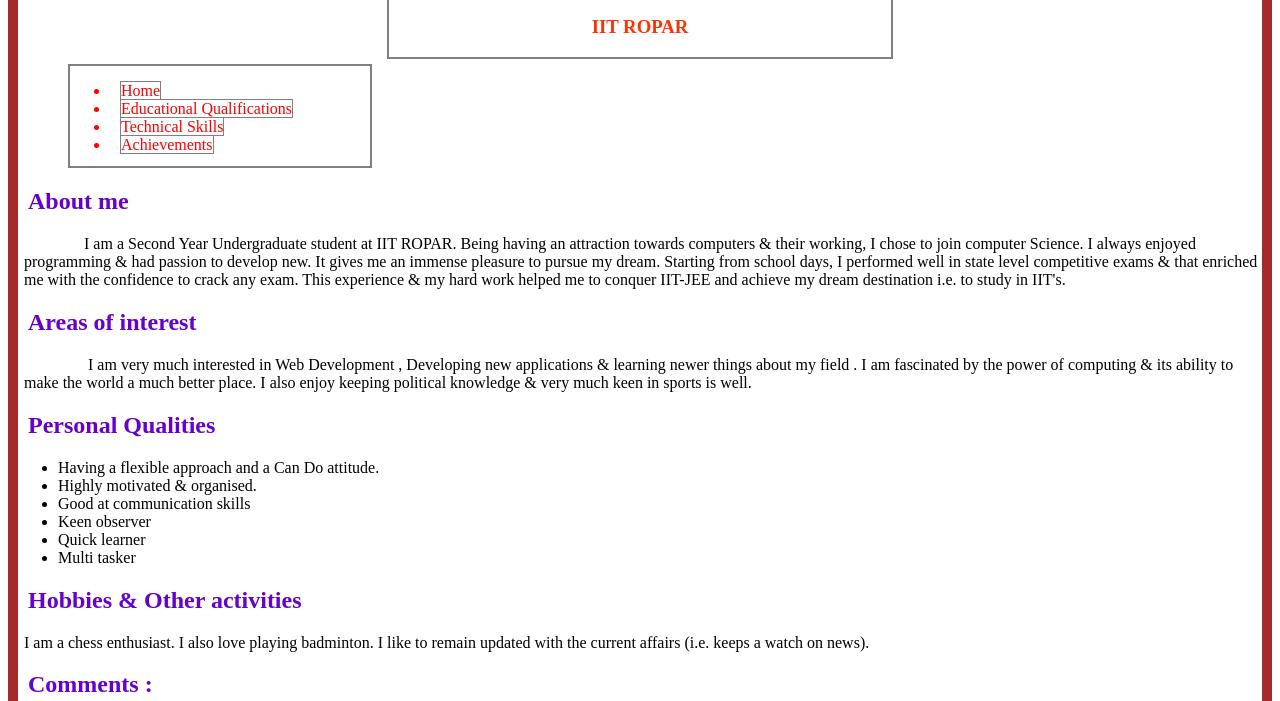
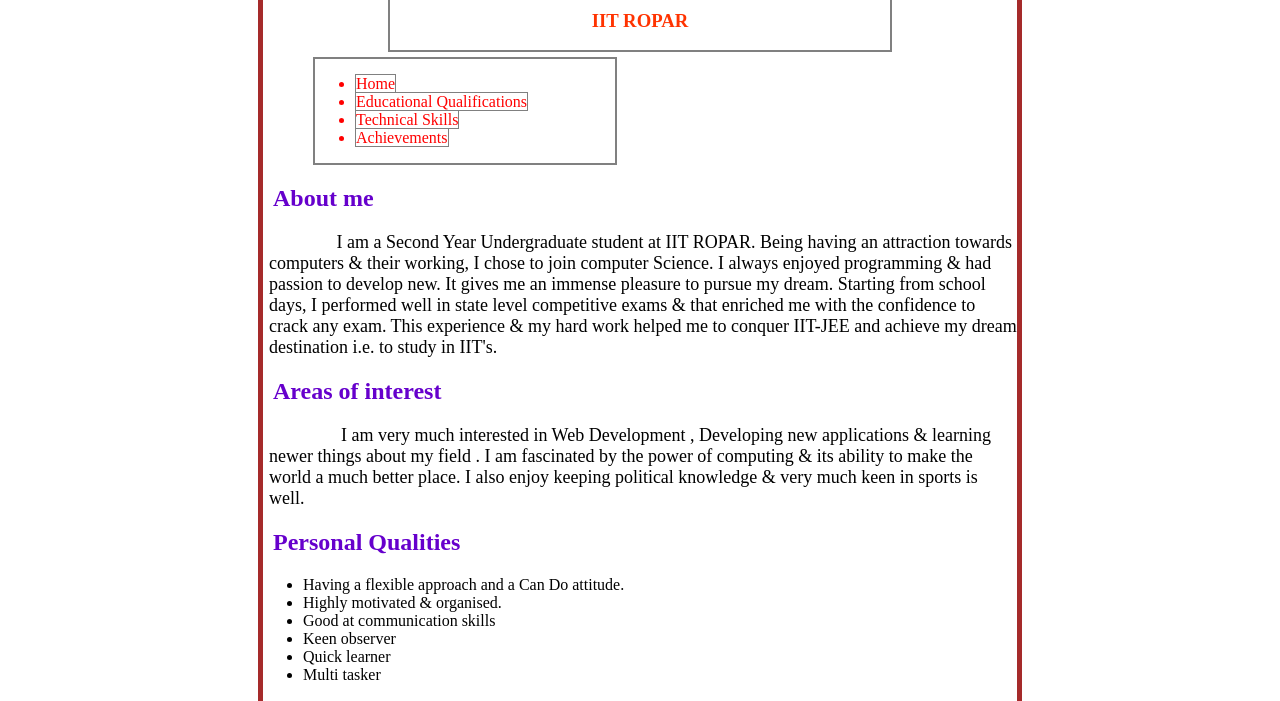
Before and after one commit to PrasadKshirsagar/PrasadKshirsagar.github.io, a plain HTML site: page prof.html in a window 1280 px wide. Shown: the part 136-837 px from the top of the page. Drawn offline with Linux system fonts and the light colour scheme.

Commit message:
Create pk.css

```diff
--- a/pk.css
+++ b/pk.css
@@ -2,8 +2,11 @@
   .contain{
   	border-color:brown;
   	border-style :solid;
-  	border-width: 10px;
-
+  	border-width: 5px;
+        position:relative;
+	resize:vertical;
+	margin-right:250px;
+	margin-left:250px;
     }
 
   body h2{
@@ -32,7 +35,7 @@
 
     position :relative;
     width: 500px;
-    padding: 1px;
+
     border: 2px solid gray;
     margin:auto;
     margin-top: 10px;
@@ -53,7 +56,7 @@
 
    color: red;
     width: 300px;
-    height:100px;
+
     border: 2px solid gray;
     margin-left: 50px;
     margin-top: 5px;
@@ -61,6 +64,7 @@
 
  p{
  	margin-left: 6px;
+	 font-size:18px;
  }
 
   .contain h2{
@@ -75,7 +79,7 @@
   	height:150px;
 
   	 border: 1px solid gray;
-    margin-left: 10px;
+
     margin-top: 6px;
 
   }
```
